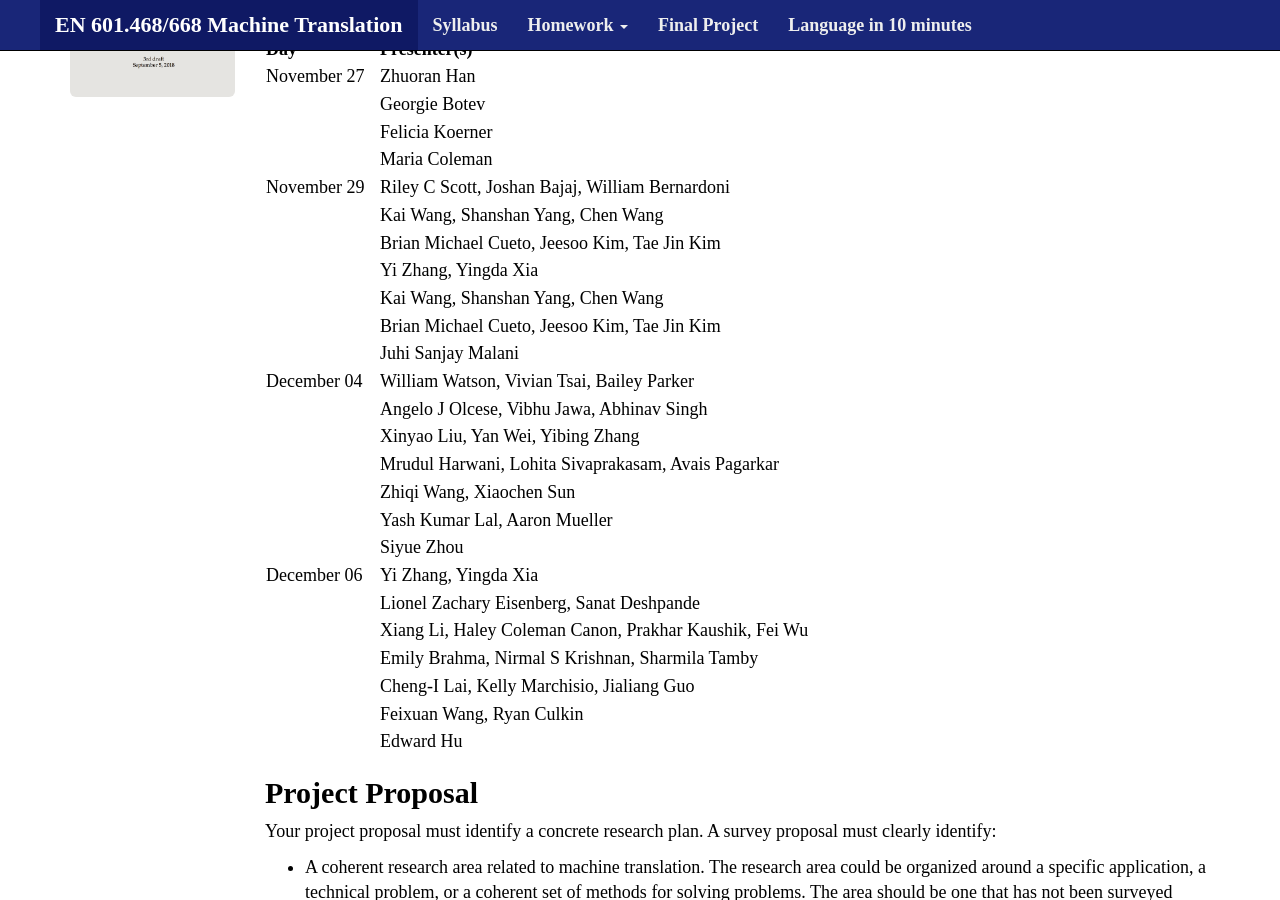
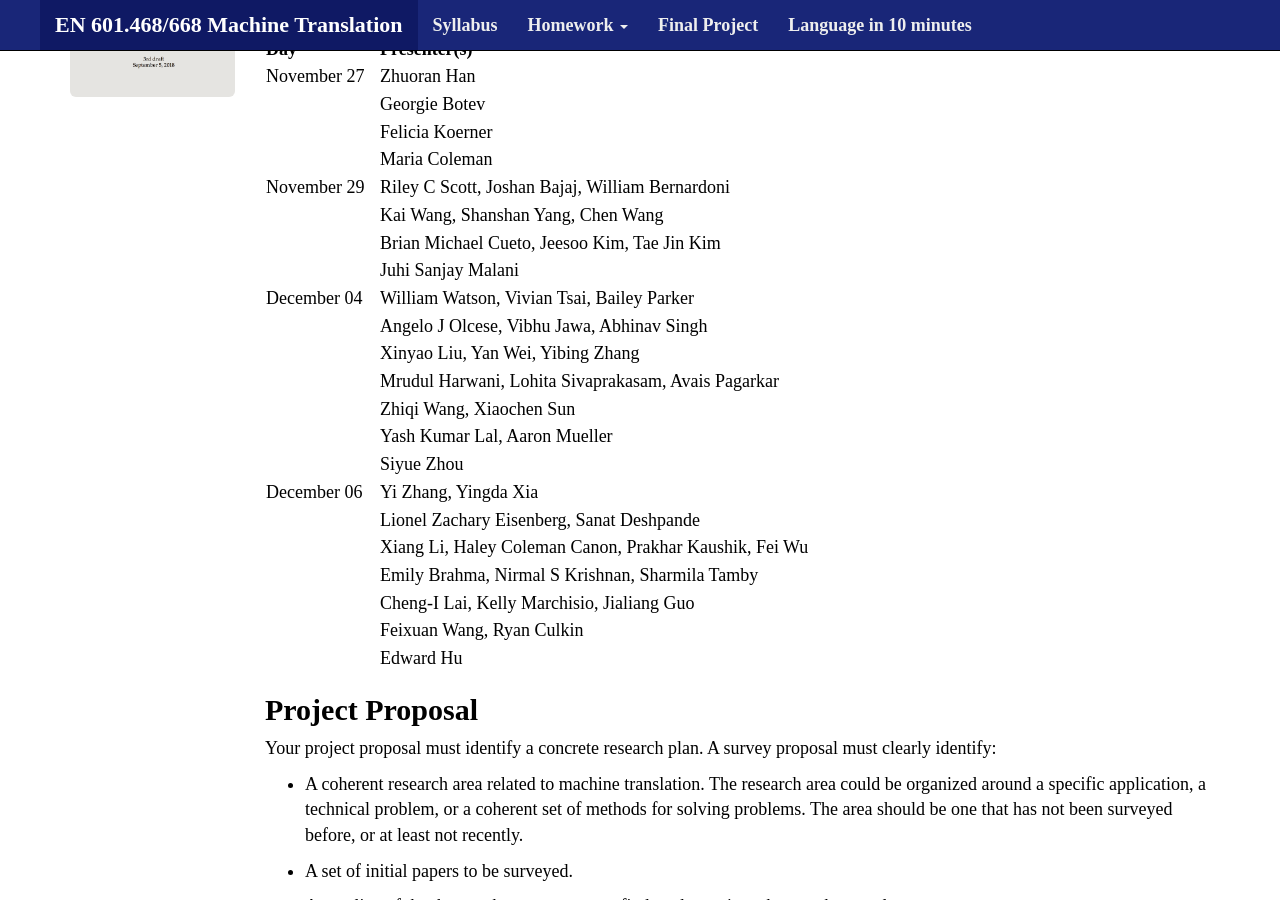
Before and after one commit to mt-class/jhu, a Jekyll site: the page built from project.md, in a window 1280 px wide and 900 px high, scrolled down 444 px. Built offline with Jekyll 4.4.1, drawn with Linux system fonts in a browser that asks for light colours; nearby versions of some CDN libraries; some web fonts are replaced.

Commit message:
Update project.md

```diff
--- a/project.md
+++ b/project.md
@@ -35,9 +35,6 @@ Project Presentations
 | | Felicia Koerner  |
 | | Maria Coleman  |
 | November 29 | Riley C Scott, Joshan Bajaj, William Bernardoni |
-| | Kai Wang, Shanshan Yang, Chen Wang |
-| | Brian Michael Cueto, Jeesoo Kim, Tae Jin Kim |
-| | Yi Zhang, Yingda Xia |
 | | Kai Wang, Shanshan Yang, Chen Wang |
 | | Brian Michael Cueto, Jeesoo Kim, Tae Jin Kim |
 | | Juhi Sanjay Malani  |
```
